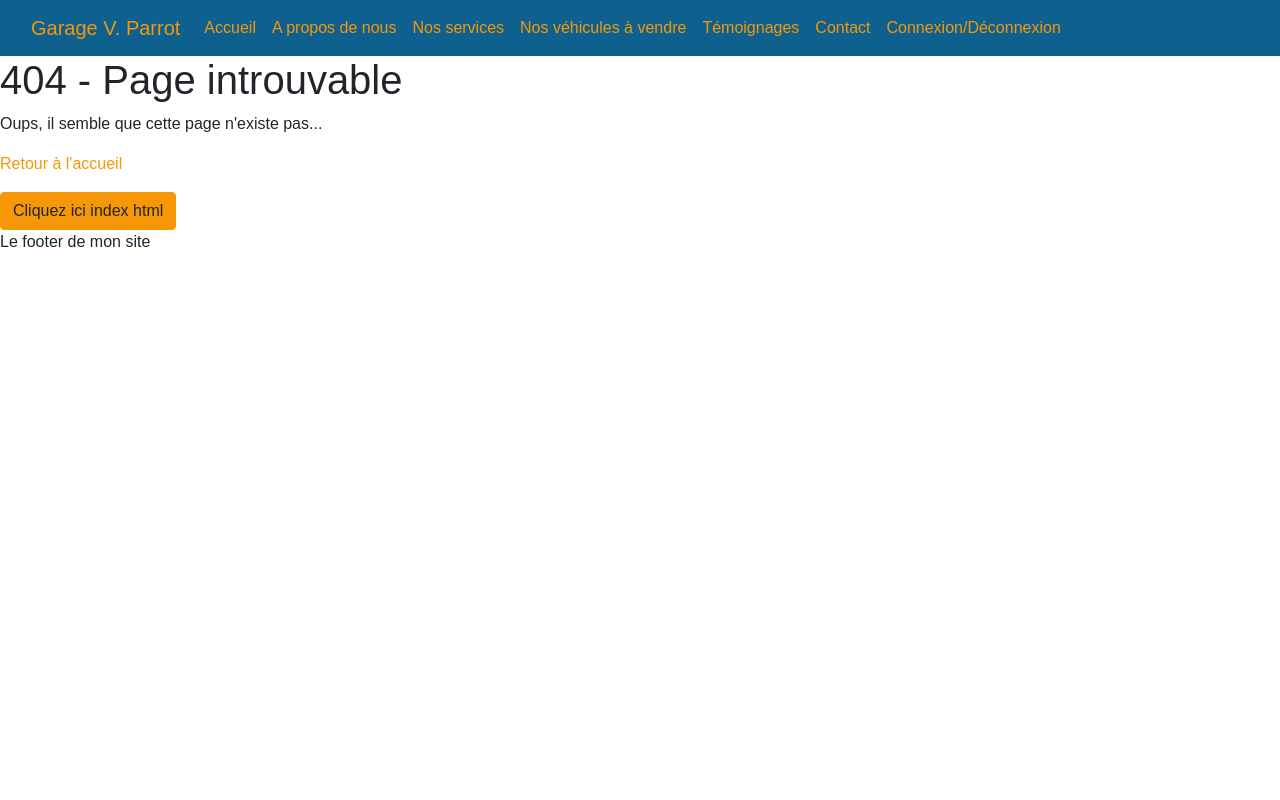
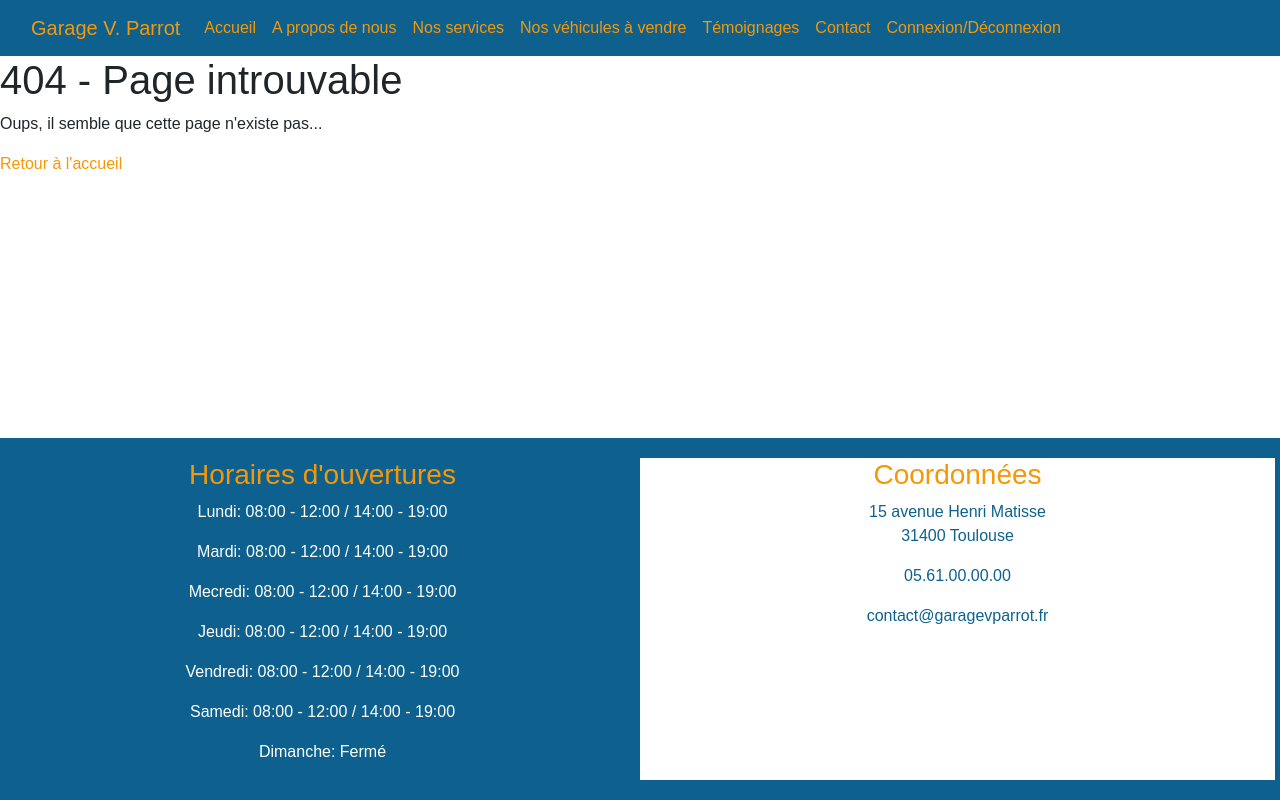
Before and after one commit to SoniaLM555/GarageVParrotFrontEnd, a website with bundled scripts: page Index.html in a window 1280 px wide. Built offline with nearby package versions, Linux system fonts and the light colour scheme; a web font is replaced by a local one.

Commit message:
Ajout footer

```diff
--- a/Index.html
+++ b/Index.html
@@ -56,8 +56,30 @@
     <main id="main-page">
         <!-- Le contenu de la page sera injetée ici-->
     </main>
-    <button class="btn btn-primary">Cliquez ici index html</button>
-    <footer>Le footer de mon site</footer>
+
+    <footer class="bg-dark text-white text-center footer">
+      <div class="row">
+        <div class="col-6">
+          <h3 class="text-primary">Horaires d'ouvertures</h3>
+          <p>Lundi: 08:00 - 12:00 / 14:00 - 19:00</p>
+          <p>Mardi:  08:00 - 12:00 / 14:00 - 19:00</p>
+          <p>Mecredi:  08:00 - 12:00 / 14:00 - 19:00</p>
+          <p>Jeudi:  08:00 - 12:00 / 14:00 - 19:00</p>
+          <p>Vendredi:  08:00 - 12:00 / 14:00 - 19:00</p>
+          <p>Samedi:  08:00 - 12:00 / 14:00 - 19:00</p>
+          <p>Dimanche:  Fermé</p>
+        </div>
+        <div class="col-6 bg-white ">
+          <h3 class="text-primary">Coordonnées</h3>
+          <p class="text-dark">15 avenue Henri Matisse <br/>
+            31400 Toulouse<br/>
+          </p>
+          <p class="text-dark">05.61.00.00.00</p>
+          <p class="text-dark">contact@garagevparrot.fr</p>
+
+        </div>
+      </div>
+    </footer>
 
     <script type="module" src="Router/router.js"></script>
     <script src="node_modules/bootstrap/dist/js/bootstrap.bundle.min.js"></script>
--- a/scss/main.scss
+++ b/scss/main.scss
@@ -1,2 +1,17 @@
 @import url("/node_modules/bootstrap-icons/font/bootstrap-icons.css");
 @import 'custom';
+
+html{
+    position:relative;
+    min-height: 100%;
+}
+main{
+    margin-bottom: 400px;
+}
+
+footer.footer{
+    padding: 20px;
+    position:absolute;
+    bottom: 0;
+    width:100%;
+}
```
Also changed, not shown: scss/main.css, 1 other file.
